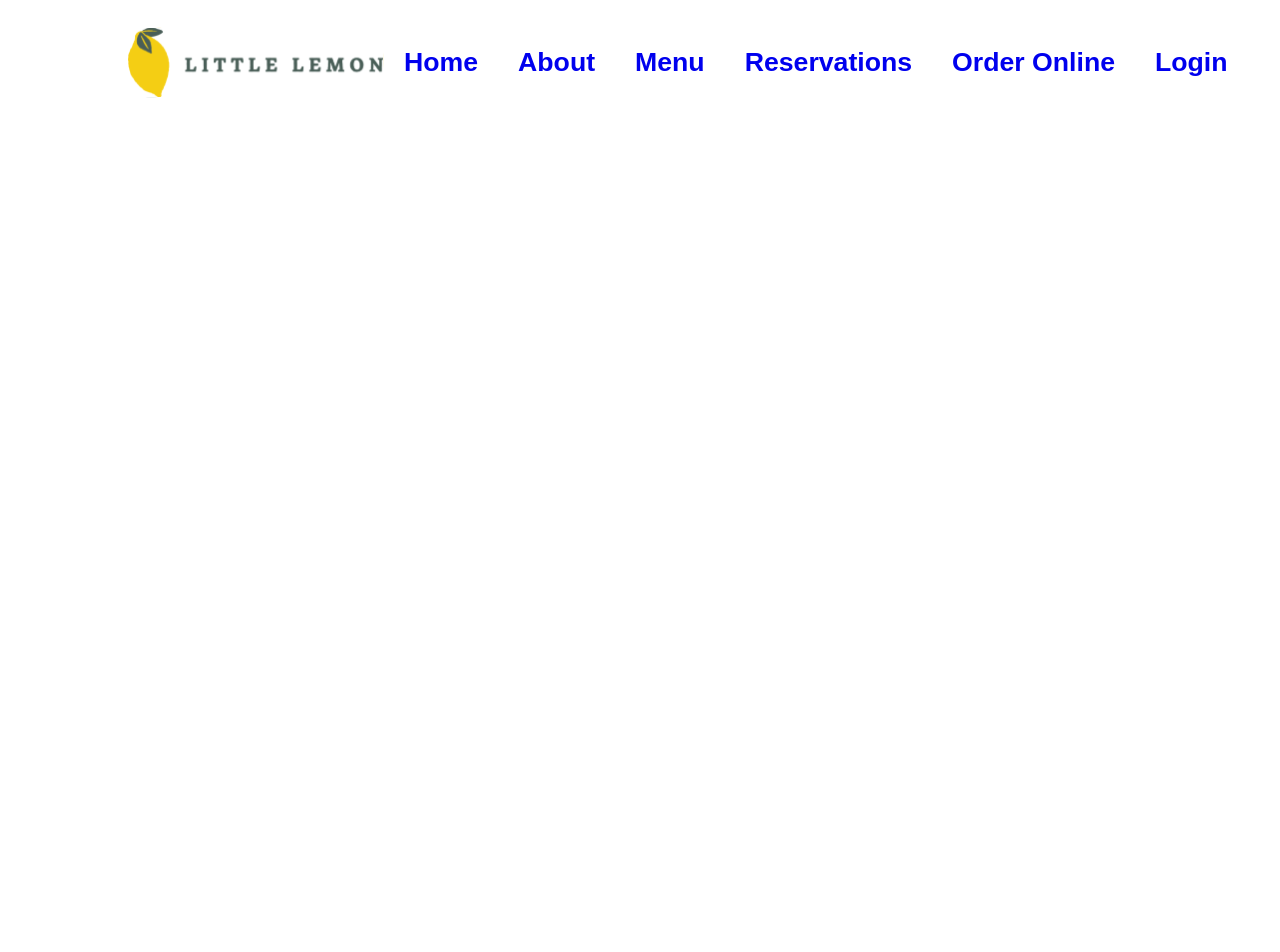
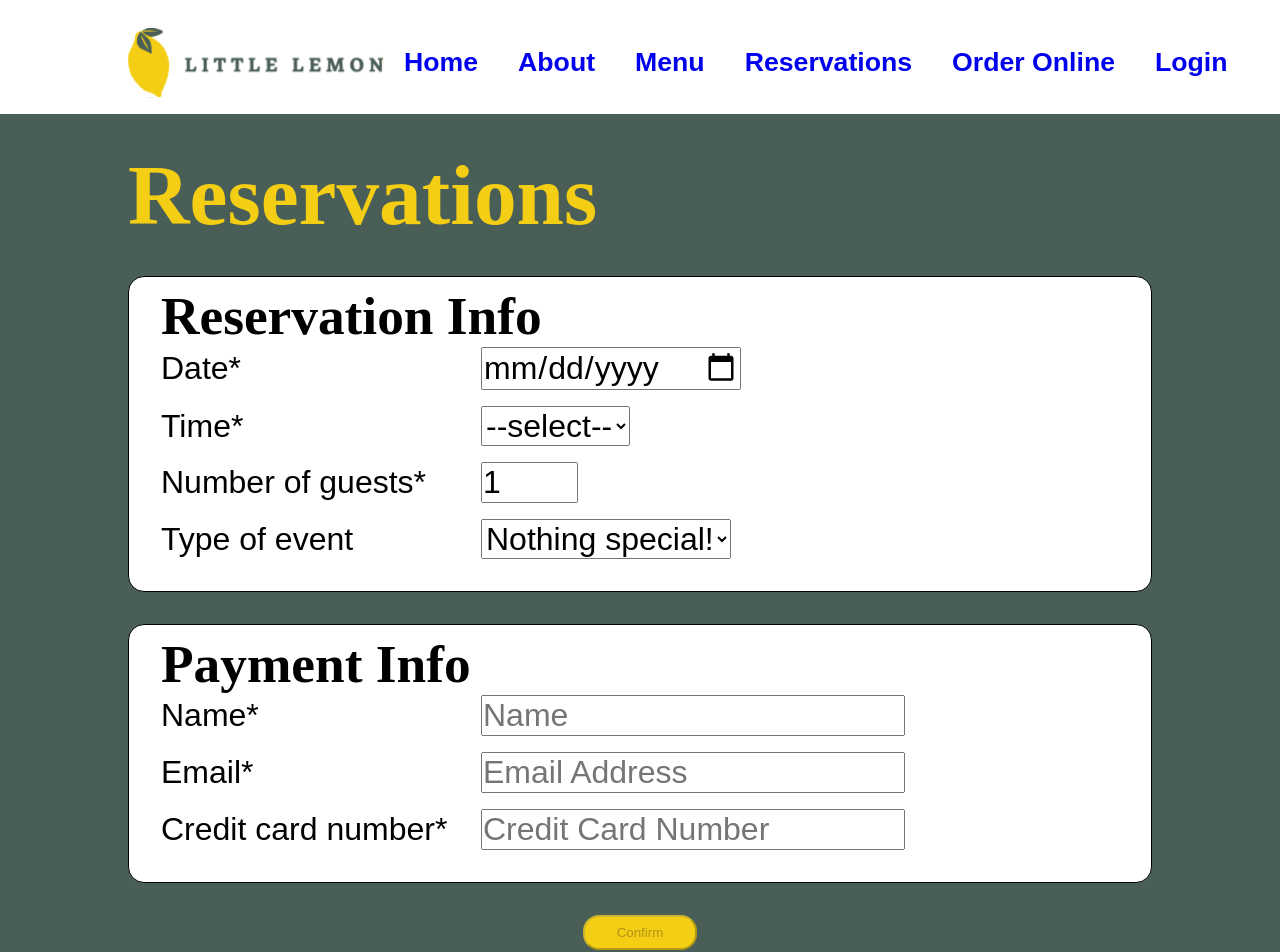
Before and after one commit to pwholmes/capstone, a React (Create React App) app: page /booking in a window 1280 px wide. Shown: the top 952 px of the page. Before the commit the page ends 800 px from the top, so only its background shows below. Built offline with nearby package versions, Linux system fonts and the light colour scheme; a web font is replaced by a local one.

Commit message:
implemented reservations form; renamed to "BookingPage" to conform to instructions

```diff
--- a/src/App.css
+++ b/src/App.css
@@ -304,41 +304,44 @@ html {
   text-decoration: underline;
 }
 
-.reservations {
+.bookPage {
   margin-top: 1rem;
   padding-top: 2rem;
   padding-bottom: 3rem;
   background-color: #495E57;
 }
-.resTitle {
+.bookTitle {
   font-family: 'Markazi Text Variable', serif;
   font-size: 64pt;
   font-weight: bold;
   margin-left: 10%;
   color: #F4CE14;
 }
-.resSubheading {
+.bookSubheading {
   font-family: 'Markazi Text Variable', serif;
   font-size: 40pt;
   font-weight: bold;
 }
-.resInputGroup {
+.bookInputGroup {
   margin-left: 10%;
   margin-right: 10%;
   margin-top: 2rem;
   border: 1px solid #000000;
   border-radius: 16px;
   background-color: #FFFFFF;
-  padding: 0.5rem 2rem 2rem 2rem;
+  padding: 0.5rem 2rem 1rem 2rem;
 }
-.resText {
+.bookText {
   font-family: 'Karla Variable', sans-serif;
   font-size: 24pt;
 }
-.resLabel {
+.bookLabel {
   width: 20rem;
   display: inline-block;
 }
-.resInput {
-  margin-top: 1rem;
+.bookInput {
+  margin-bottom: 1rem;
 }
+.bookButtonContainer {
+  text-align: center;
+}
--- /dev/null
+++ b/src/components/BookingPage.js
@@ -0,0 +1,83 @@
+import Footer from "./Footer";
+import {useState} from 'react';
+
+function BookingPage() {
+    const [availableTimes, setAvailableTimes] = useState(["11:00", "12:00", "1:00", "2:00", "3:00", "4:00", "5:00", "6:00", "7:00", "8:00", "9:00"])
+
+    return (
+        <>
+            <BookingForm availableTimes={availableTimes}/>
+            <Footer />
+        </>
+    )
+}
+
+function BookingForm(props) {
+    const [formData, setFormData] = useState({date: "", time: "", numGuests: 1, event: "none", name: "", email: "", ccNum: ""});
+
+    const handleSubmit = (e) => {
+        e.preventDefault();
+        console.log(formData);
+    }
+
+    return (
+        <section className="bookPage">
+            <h1 className="bookTitle">Reservations</h1>
+            <form className="bookForm" onSubmit={handleSubmit}>
+                <section className="bookInputGroup">
+                    <h2 className="bookSubheading">Reservation Info</h2>
+
+                    <label className="bookText bookLabel" htmlFor="bookDateInput">Date*</label>
+                    <input className="bookText bookInput" id="bookDateInput" type="date" value={formData.date}
+                        onChange={(e) => setFormData(prevState => ({...prevState, date: e.target.value}))}/><br/>
+
+                    <label className="bookText bookLabel" htmlFor="bookTimeInput">Time*</label>
+                    <select className="bookText bookInput" id="bookTimeInput" value={formData.time}
+                            onChange={(e) => setFormData(prevState => ({...prevState, time: e.target.value}))}>
+                        <option value="">--select--</option>
+                        {props.availableTimes.map((time) => <option value={time}>{time}</option>)}
+                    </select><br/>
+
+                    <label className="bookText bookLabel" htmlFor="bookNumGuestsInput">Number of guests*</label>
+                    <input className="bookText bookInput" id="bookNumGuestsInput" type="number" placeholder="1" min="1" max="10" value={formData.numGuests}
+                        onChange={(e) => setFormData(prevState => ({...prevState, numGuests: e.target.value}))} /><br/>
+
+                    <label className="bookText bookLabel" htmlFor="bookEventInput">Type of event</label>
+                    <select className="bookText bookInput" id="bookEventInput" value={formData.event}
+                        onChange={(e) => setFormData(prevState => ({...prevState, event: e.target.value}))}>
+                    <option value="none">Nothing special!</option>
+                        <option value="birthday">Birthday</option>
+                        <option value="engagement">Engagement</option>
+                        <option value="anniversary">Anniversary</option>
+                        <option value="reuniom">Reunion</option>
+                        <option value="other">Other</option>
+                    </select>
+                </section>
+
+                <section className="bookInputGroup">
+                    <h2 className="bookSubheading">Payment Info</h2>
+
+                    <label className="bookText bookLabel" htmlFor="bookName">Name*</label>
+                    <input className="bookText bookInput" id="bookName" type="text"  placeholder="Name" value={formData.name}
+                        onChange={(e) => setFormData(prevState => ({...prevState, name: e.target.value}))} /><br/>
+
+                    <label className="bookText bookLabel" htmlFor="bookEmail">Email*</label>
+                    <input className="bookText bookInput" id="bookEmail" type="email" placeholder="Email Address" value={formData.email}
+                        onChange={(e) => setFormData(prevState => ({...prevState, email: e.target.value}))} /><br/>
+
+                    <label className="bookText bookLabel" htmlFor="bookCreditCardNum">Credit card number*</label>
+                    <input className="bookText bookInput" id="bookCreditCardNum" type="text" placeholder="Credit Card Number" value={formData.ccNum}
+                        onChange={(e) => setFormData(prevState => ({...prevState, ccNum: e.target.value}))} /><br/>
+                    </section>
+
+                <section className="bookButtonContainer">
+                    <button className="button bookConfirmButton" type="submit"
+                        disabled={(!formData.date || !formData.time || !formData.name || !formData.email || !formData.ccNum)}>Confirm</button>
+                </section>
+            </form>
+        </section>
+    );
+}
+
+
+export default BookingPage;
--- a/src/components/Footer.js
+++ b/src/components/Footer.js
@@ -11,7 +11,7 @@ function Footer() {
                     <Link to="/" className="footerLink">Home</Link><br/>
                     <a href="#about" className="footerLink">About</a><br/>
                     <a href="#footer" className="footerLink">Menu</a><br/>
-                    <Link to="/reservations" className="footerLink">Reservations</Link><br/>
+                    <Link to="/booking" className="footerLink">Reservations</Link><br/>
                     <a href="#footer" className="footerLink">Order Online</a><br/>
                     <a href="#footer" className="footerLink">Login</a><br/>
                 </article>
--- a/src/components/Hero.js
+++ b/src/components/Hero.js
@@ -9,7 +9,7 @@ function Hero() {
                     <h1 className="heroTitle">Little Lemon</h1>
                     <h2 className="heroLocation">Chicago</h2>
                     <p className="heroDescription">We are a family owned Mediterranean restaurant, focused on traditional recipes served with a modern twist.</p>
-                    <Link to="/reservations"><button className="button">Reserve a Table</button></Link>
+                    <Link to="/booking"><button className="button">Reserve a Table</button></Link>
                 </article>
                 <img className="heroImage" src={heroImage} alt="A sample of Little Lemon's menu" />
             </section>
--- a/src/components/Nav.js
+++ b/src/components/Nav.js
@@ -1,7 +1,7 @@
 import { Routes, Route, Link } from 'react-router-dom';
 import logo from '../assets/Logo.svg';
 import Main from './Main';
-import Reservations from '../components/Reservations';
+import BookingPage from '../components/BookingPage';
 
 function Nav() {
     return (
@@ -11,13 +11,13 @@ function Nav() {
                 <Link to="/" className="nav-item">Home</Link>
                 <a href="#about">About</a>
                 <a href="#navbar">Menu</a>
-                <Link to="/reservations" className="nav-item">Reservations</Link>
+                <Link to="/booking" className="nav-item">Reservations</Link>
                 <a href="#navbar">Order Online</a>
                 <a href="#navbar">Login</a>
             </nav>
             <Routes>
                 <Route path="/" element={<Main />} />
-                <Route path="/reservations" element={<Reservations/>} />
+                <Route path="/booking" element={<BookingPage/>} />
             </Routes>
         </>
     );
--- a/src/components/Reservations.js
+++ /dev/null
@@ -1,41 +0,0 @@
-import Footer from "./Footer";
-
-function Reservations() {
-    return (
-        <>
-            <section id="reservations" className="reservations">
-                <h1 className="resTitle">Reservations</h1>
-                <section className="resInputGroup">
-                    <h2 className="resSubheading">Reservation Info</h2>
-                    <label className="resText resLabel" for="resDateInput">Date*</label>
-                    <input className="resText resInput" id="resDateInput" type="date"/><br/>
-                    <label className="resText resLabel" for="timeInput">Time*</label>
-                    <input className="resText resInput" id="resTimeInput" type="time"/><br/>
-                    <label className="resText resLabel" for="resNumDinersInput">Number of diners*</label>
-                    <input className="resText resInput" id="resNumDinersInput" type="number"/><br/>
-                    <label className="resText resLabel" for="resEventInput">Type of event</label>
-                    <select className="resText resInput" id="resEventInput">
-                        <option value="none">Nothing special!</option>
-                        <option value="birthday">Birthday</option>
-                        <option value="engagement">Engagement</option>
-                        <option value="anniversary">Anniversary</option>
-                    </select>
-                </section>
-
-                <section className="resInputGroup">
-                    <h2 className="resSubheading">Payment Info</h2>
-                    <label className="resText resLabel" for="resName">Name*</label>
-                    <input className="resText resInput" id="resName" type="text"/><br/>
-                    <label className="resText resLabel" for="resEmail">Email*</label>
-                    <input className="resText resInput" id="resEmail" type="email"/><br/>
-                    <label className="resText resLabel" for="resCreditCardNum">Credit card number*</label>
-                    <input className="resText resInput" id="resCreditCardNum" type="text" /><br/>
-                </section>
-            </section>
-
-            <Footer />
-        </>
-    )
-}
-
-export default Reservations;
```
